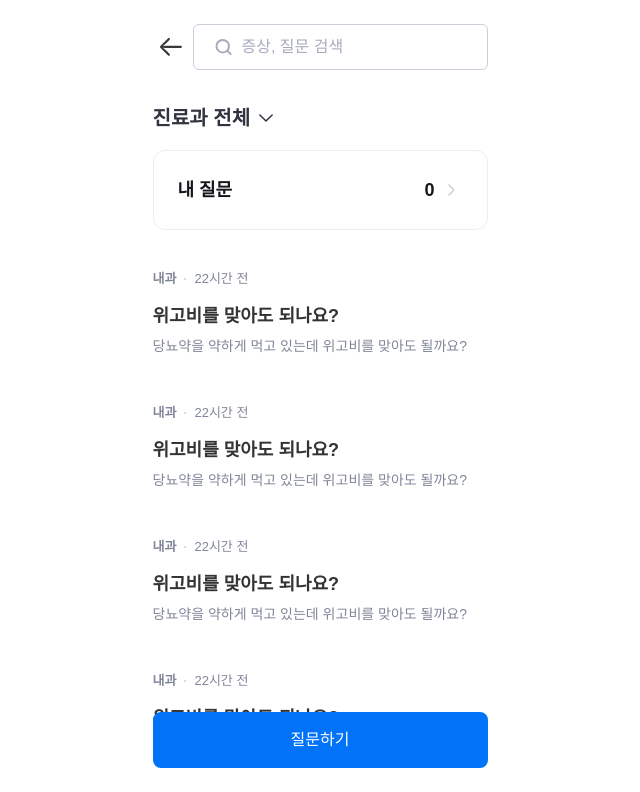
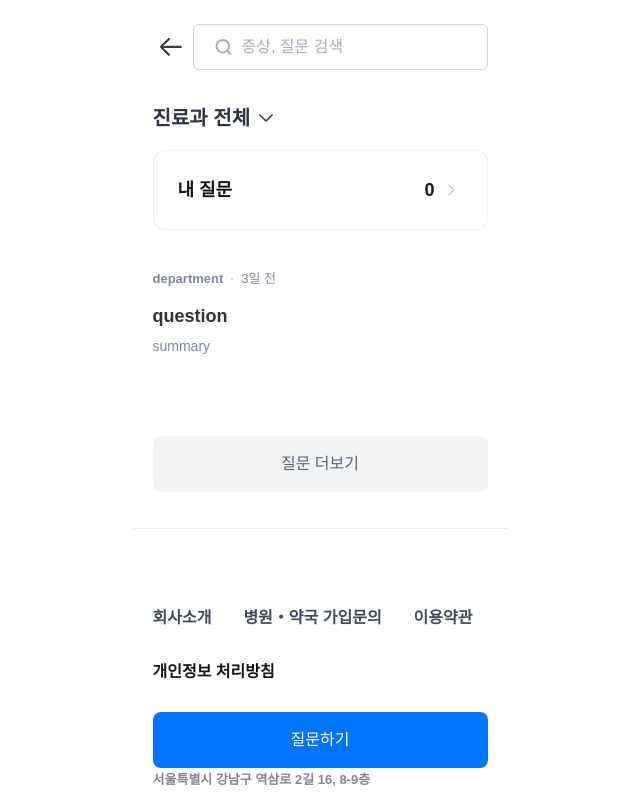
Before and after one commit to jisooooooooooo/36-COLLABORATION-WEB-GOODOC, a React (Vite) app: page /qna in a window 1280 px wide. Shown: the top 792 px of the page, without its empty margins (320-960 px from the left). Built offline with nearby package versions, Linux system fonts and the light colour scheme.

Commit message:
feat: QnAList props 설정

```diff
--- a/src/pages/qna/qnaList/components/QnAList.tsx
+++ b/src/pages/qna/qnaList/components/QnAList.tsx
@@ -1,15 +1,27 @@
 import QnAListItem from './QnAListItem';
 
-const QnAList = () => {
+interface QnAListItemProps {
+  id: number;
+  question: string;
+  summary: string;
+  department: string;
+  timeElapsed: string;
+}
+interface QnAListProps {
+  qnaPreviews: [QnAListItemProps];
+}
+
+const QnAList = ({ qnaPreviews }: QnAListProps) => {
   return (
     <div className="flex flex-col gap-[3rem] mb-[5rem]">
-      {Array.from({ length: 8 }).map((_, idx) => (
+      {/* {Array.from({ length: 8 }).map((_, idx) => ( */}
+      {qnaPreviews.map(qna => (
         <QnAListItem
-          key={idx}
-          department="내과"
-          question="위고비를 맞아도 되나요?"
-          timeElapsed="22시간 전"
-          summary="당뇨약을 약하게 먹고 있는데 위고비를 맞아도 될까요?"
+          key={qna.id}
+          department={qna.department}
+          question={qna.question}
+          timeElapsed={qna.timeElapsed}
+          summary={qna.summary}
         />
       ))}
     </div>
--- a/src/pages/qna/qnaList/page/QnAHome.tsx
+++ b/src/pages/qna/qnaList/page/QnAHome.tsx
@@ -8,7 +8,17 @@ const QnAHome = () => {
     <div className="flex flex-col justify-center items-center mb-[2.25rem]">
       <DeptFilter />
       <MyQuestion />
-      <QnAList />
+      <QnAList
+        qnaPreviews={[
+          {
+            id: 1,
+            summary: 'summary',
+            question: 'question',
+            timeElapsed: '3일 전',
+            department: 'department',
+          },
+        ]}
+      />
       <QnAButton
         text="질문 더보기"
         font="title-semi-16"
```
